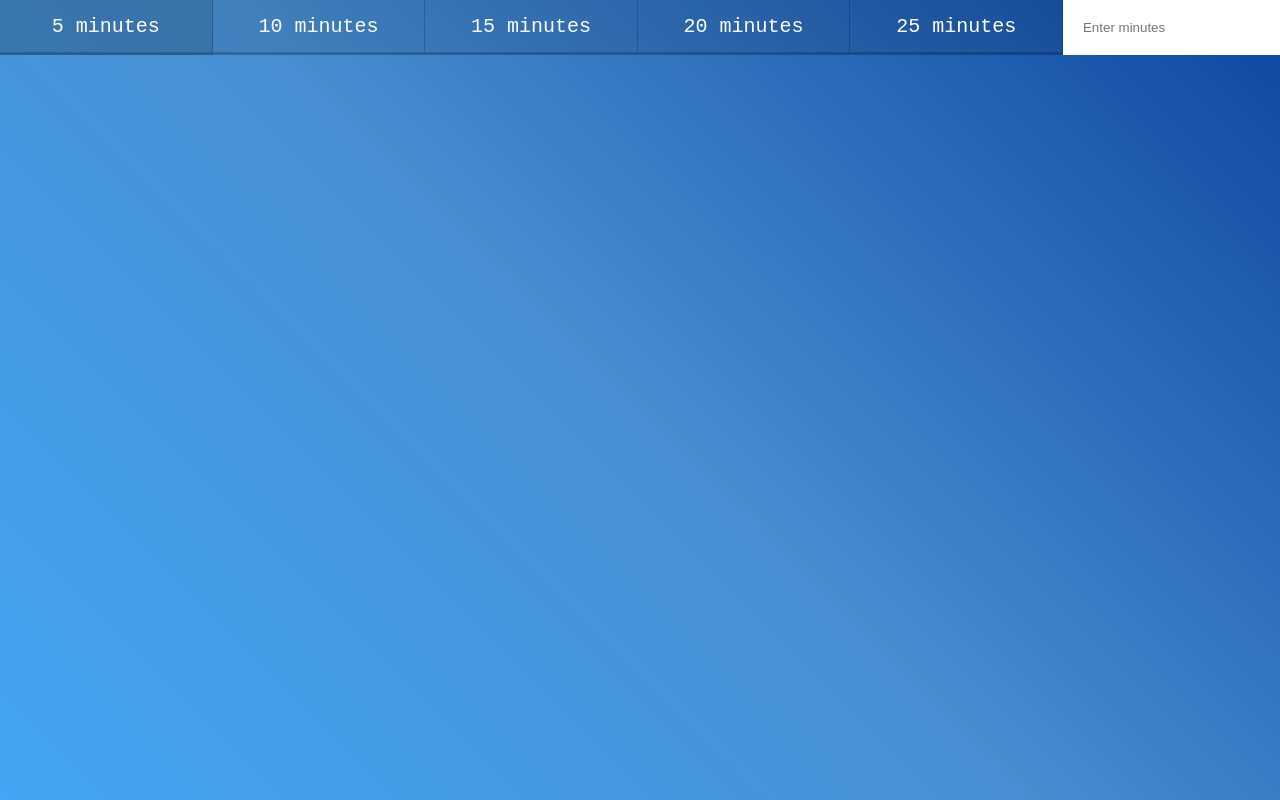
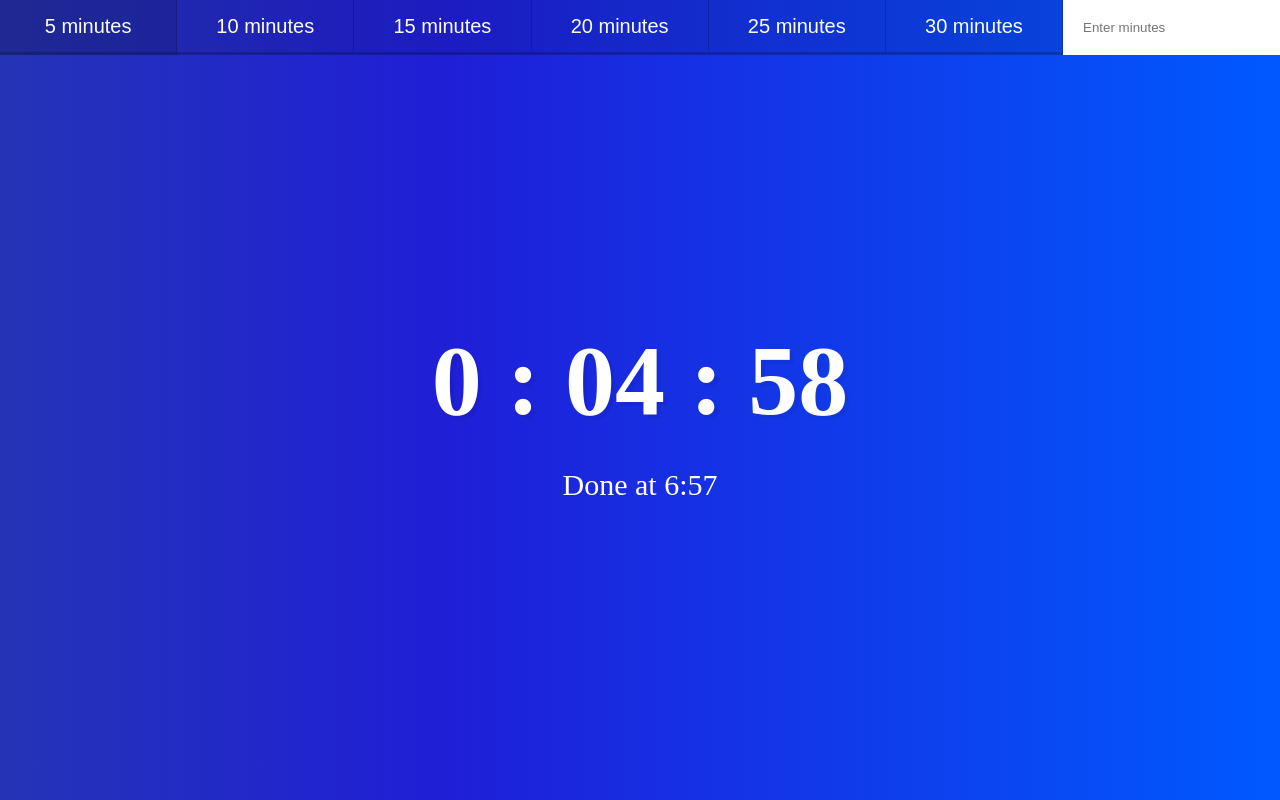
Before and after one commit to rdargali/no-audio-timer, a plain HTML site: page index.html in a window 1280 px wide. Both pictures are taken after a click on the button "5 minutes". Drawn offline with Linux system fonts and the light colour scheme.

Commit message:
custom minutes and preset timer buttons working

```diff
--- a/index.css
+++ b/index.css
@@ -1,8 +1,13 @@
 html {
   box-sizing: border-box;
   font-size: 10px;
-  background: #8e24aa;
-  background: linear-gradient(45deg, #42a5f5 0%, #478ed1 50%, #0d47a1 100%);
+  background: rgb(2, 0, 36);
+  background: linear-gradient(
+    90deg,
+    rgb(37, 52, 182) 0%,
+    rgba(31, 31, 215, 1) 35%,
+    rgb(0, 89, 255) 100%
+  );
 }
 
 *,
@@ -17,8 +22,8 @@ body {
 }
 
 .timer {
-  font-weight: 100;
-  font-size: 20rem;
+  font-weight: 700;
+  font-size: 10rem;
   margin: 0;
   color: white;
   text-shadow: 4px 4px 0 rgba(0, 0, 0, 0.05);
@@ -61,7 +66,6 @@ body {
   border-bottom: 3px solid rgba(0, 0, 0, 0.2);
   border-right: 1px solid rgba(0, 0, 0, 0.2);
   padding: 1rem;
-  font-family: "Inconsolata", monospace;
 }
 
 .timer-nav-button:hover,
@@ -79,6 +83,7 @@ body {
 }
 
 .end-time {
-  font-size: 4rem;
+  font-size: 3rem;
+  font-weight: 100;
   color: white;
 }
--- a/index.html
+++ b/index.html
@@ -16,6 +16,7 @@
             <button data-time="900" class="timer-nav-button">15 minutes</button>
             <button data-time="1200" class="timer-nav-button">20 minutes</button>
             <button data-time="1500" class="timer-nav-button">25 minutes</button>
+            <button data-time="1800" class="timer-nav-button">30 minutes</button>
             <form name=customForm id="custom">
                 <input type="text" name="minutes" placeholder="Enter minutes">
             </form>
--- a/index.js
+++ b/index.js
@@ -1,6 +1,6 @@
 const timer = document.querySelector(".timer");
 const endTime = document.querySelector(".end-time");
-const btns = document.querySelectorAll("[timer-nav-button]");
+const buttons = document.querySelectorAll("[data-time]");
 let countdown;
 
 const timerGo = (seconds) => {
@@ -38,13 +38,13 @@ const displayTimeLeft = (seconds) => {
 const displayEndTime = (timestamp) => {
   const end = new Date(timestamp);
   const hour = end.getHours();
-  amuricanHour = hour > 12 ? hour - 12 : hour;
+  muricanHour = hour > 12 ? hour - 12 : hour;
 
   const minutes = end.getMinutes();
   adjustedMinutes = minutes < 10 ? "0" : "";
   endTime.innerHTML = isNaN(timestamp)
     ? ""
-    : `Done at ${amuricanHour} : ${adjustedMinutes}${minutes}`;
+    : `Done at ${muricanHour}:${adjustedMinutes}${minutes}`;
 };
 
 function startTimer() {
@@ -52,7 +52,7 @@ function startTimer() {
   timerGo(seconds);
 }
 
-btns.forEach((btn) => {
+buttons.forEach((btn) => {
   btn.addEventListener("click", startTimer);
 });
 
```
